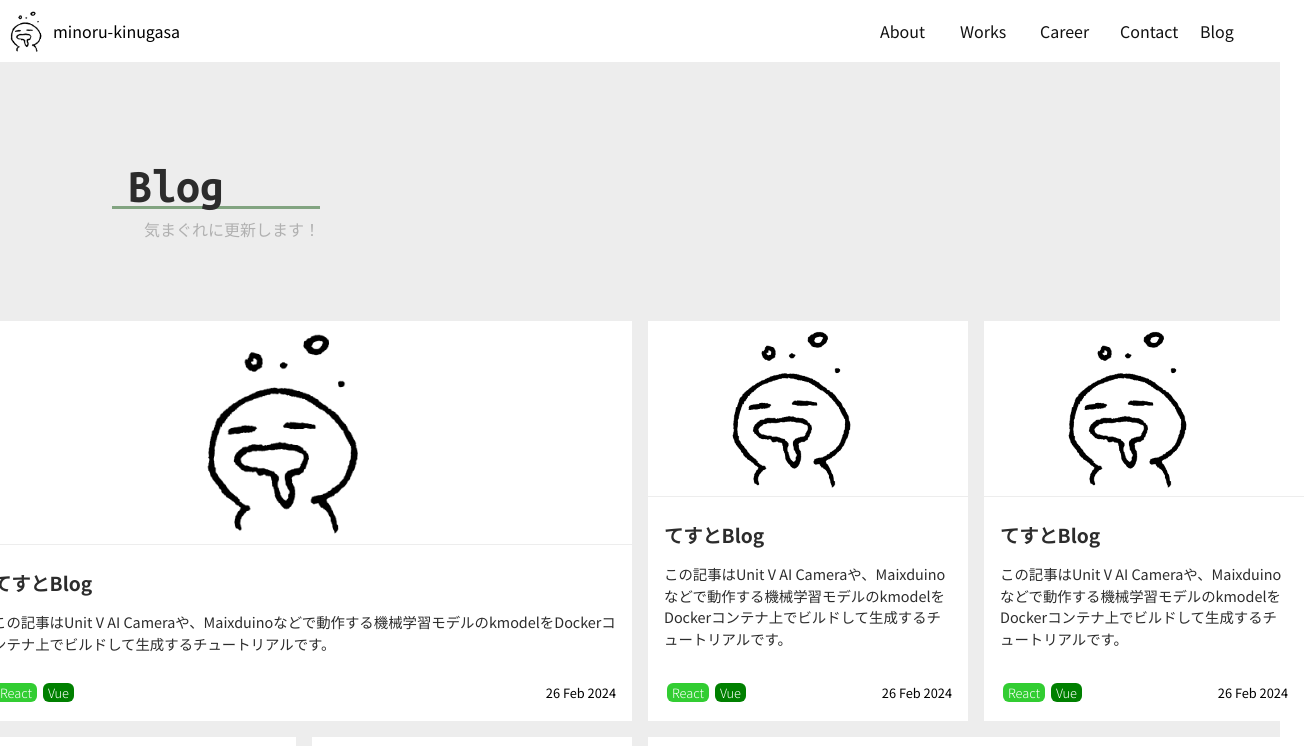
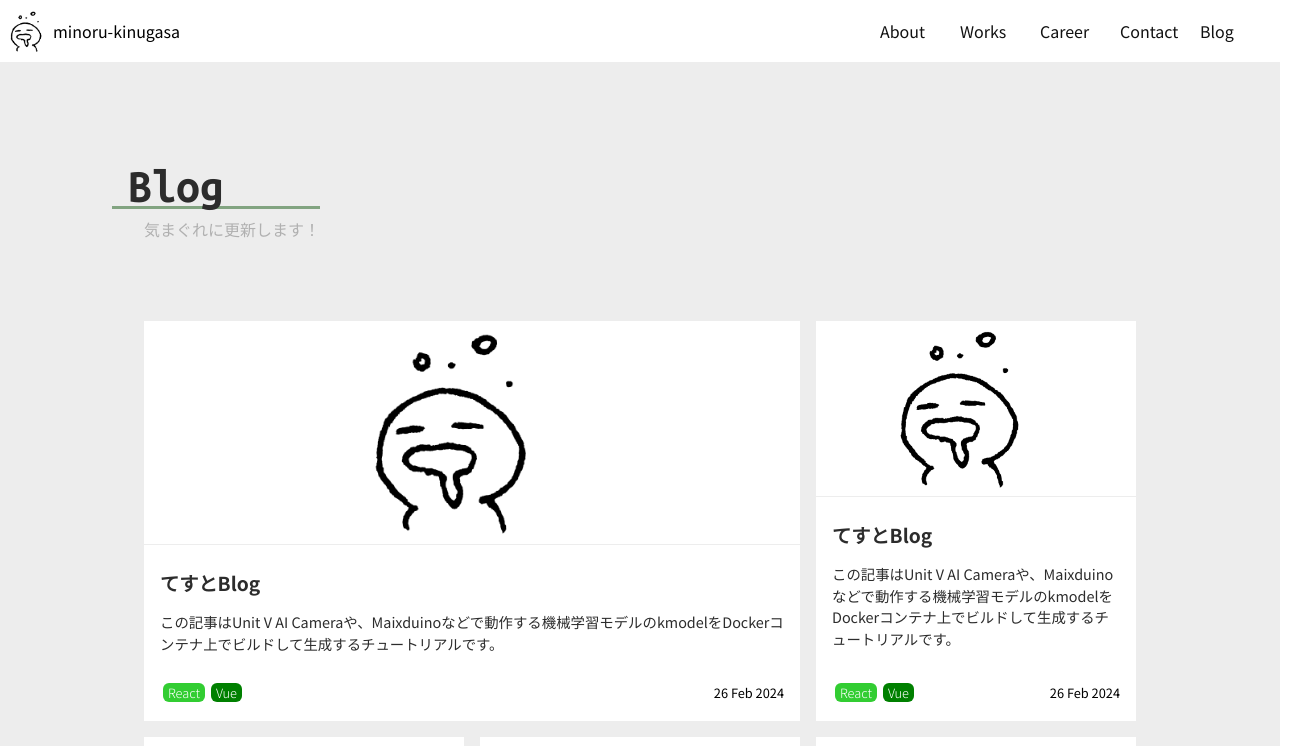
Before and after one commit to minoru-kinugasa-105/minoru-kinugasa-105.github.io, a Next.js app: page /blog in a window 1280 px wide. Shown: the top 746 px of the page, 1304 px wide, since content can reach past the window. Built offline with nearby package versions, Linux system fonts and the light colour scheme; a web font is replaced by a local one.

Commit message:
多少のレイアウトなどの調整によるオートcommit/push

```diff
--- a/package.json
+++ b/package.json
@@ -6,7 +6,7 @@
     "dev": "next dev",
     "start": "next start",
     "build": "next build",
-    "git": "git add . && git commit -m \"多少のレイアウトなどの調整によるauto commit/push\" && git push origin main"
+    "git": "git add . && git commit -m \"多少のレイアウトなどの調整によるオートcommit/push\" && git push origin main"
   },
   "dependencies": {
     "@fortawesome/free-brands-svg-icons": "^6.6.0",
--- a/src/css/foundation/data.scss
+++ b/src/css/foundation/data.scss
@@ -46,6 +46,7 @@
     --header-height: 65px;
     --footer-height: 50px;
 
+    --media-minipc: 1500px;
     --media-tablet-size: 1024px;
     --media-phone-size: 768px;
 }
--- a/src/css/layout/blog.scss
+++ b/src/css/layout/blog.scss
@@ -11,7 +11,15 @@
             gap: 1rem;
             grid-template-columns: repeat(4, 20rem);
             grid-auto-rows: 25rem;
+
+            @media screen and (max-width: 1500px) {
+                grid-template-columns: repeat(3, 20rem);
+            }
+            @media screen and (max-width: var(--media-tablet-size)) {
+                grid-template-columns: repeat(2, 20rem);
+            }
         }
+
         .blog-pagination {
             display: flex;
             justify-content: center;
@@ -31,7 +39,7 @@
                 height: 3rem;
                 border-radius: 1.5rem;
                 background-color: var(--blog-light-gray);
-                transition:  all .25s;
+                transition: all .25s;
 
                 &:hover {
                     background-color: var(--blog-gray);
```
